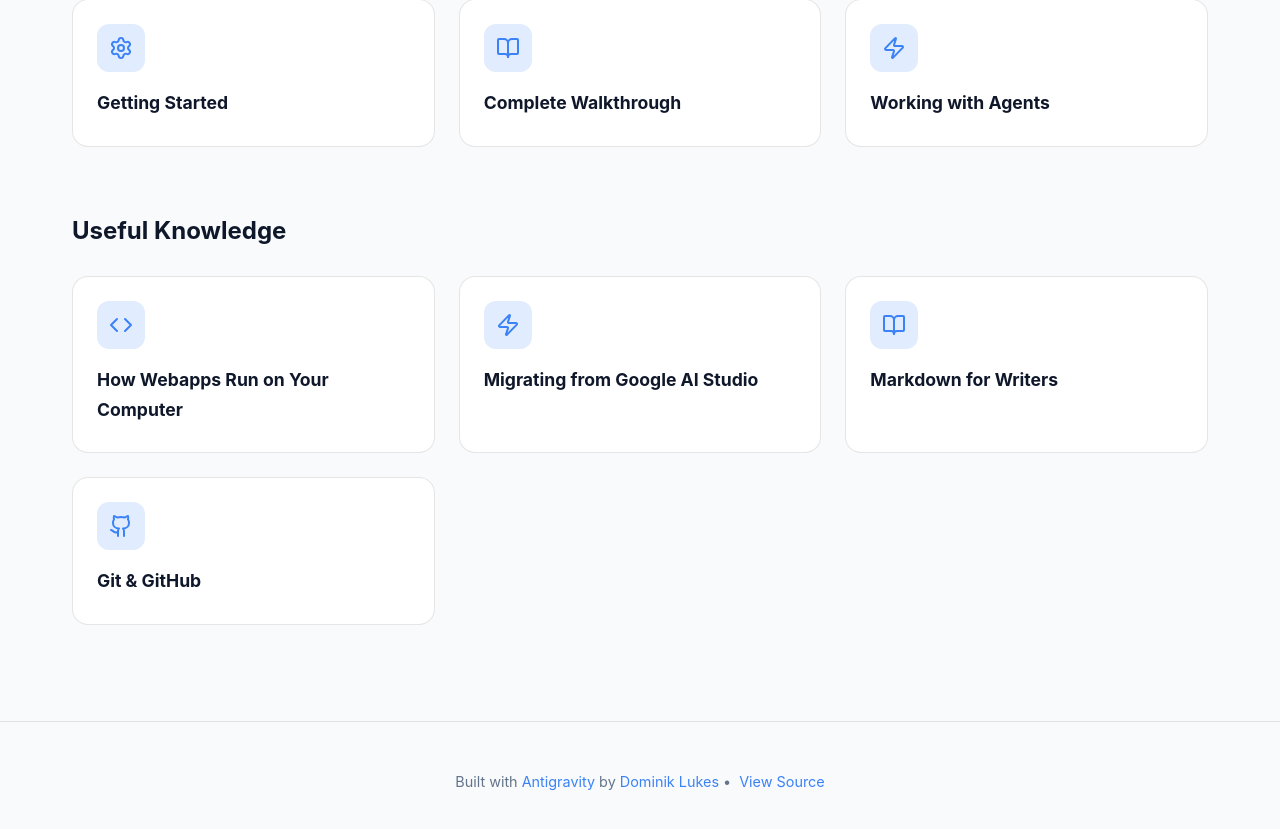
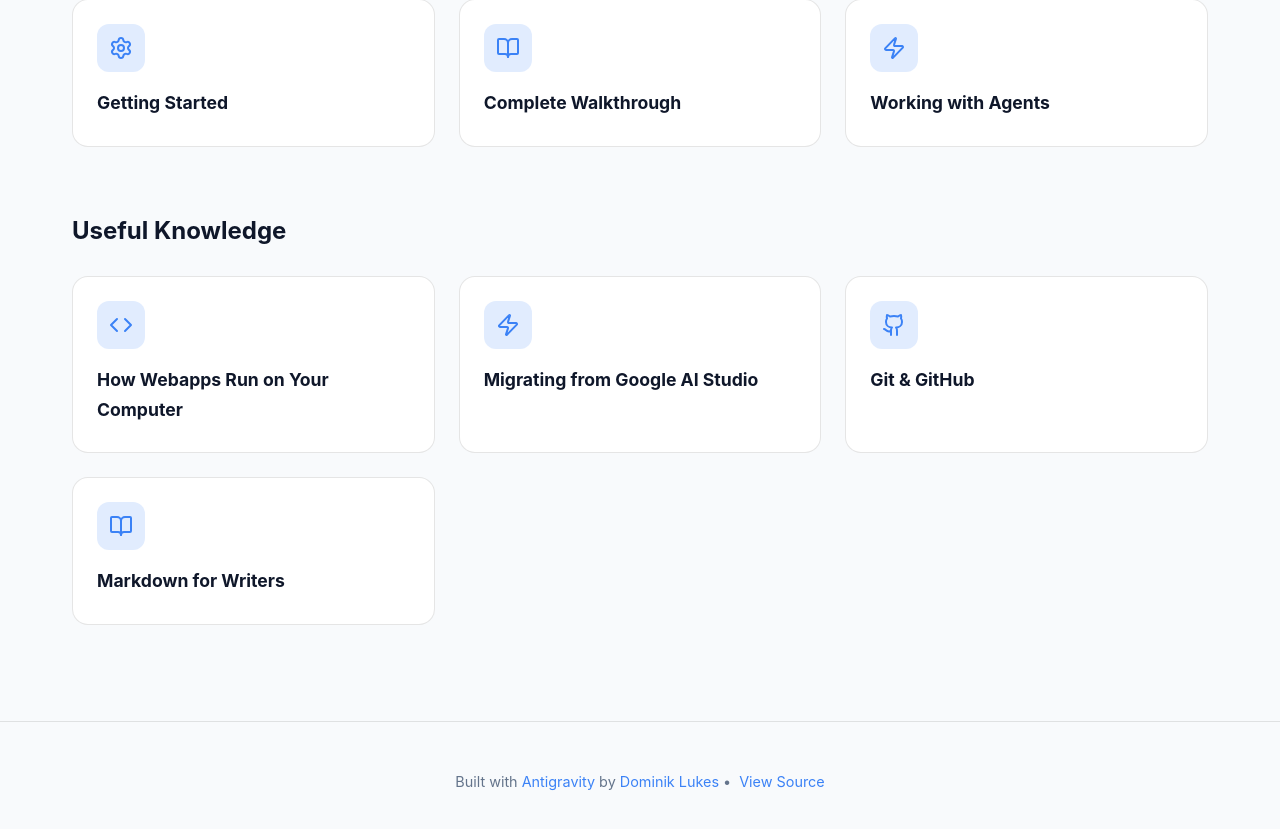
Before and after one commit to techczech/desktop-vibe-guide, a React (Vite) app in the folder website/: page / in a window 1280 px wide. Shown: the part 654-1483 px from the top of the page. Built offline with nearby package versions, Linux system fonts and the light colour scheme.

Commit message:
Reorder Markdown for Writers after Git

```diff
--- a/website/src/App.jsx
+++ b/website/src/App.jsx
@@ -8,8 +8,8 @@ const allDocs = [
   { id: 'workflow', title: 'Working with Agents', icon: <Zap size={20} />, path: '/docs/workflow.md', category: 'key' },
   { id: 'how-websites', title: 'How Webapps Run on Your Computer', icon: <Code size={20} />, path: '/docs/how-websites-work.md', category: 'useful' },
   { id: 'ai-studio', title: 'Migrating from Google AI Studio', icon: <Zap size={20} />, path: '/docs/from-ai-studio.md', category: 'useful' },
+  { id: 'git-github', title: 'Git & GitHub', icon: <Github size={20} />, path: '/docs/git-github-basics.md', category: 'useful' },
   { id: 'markdown', title: 'Markdown for Writers', icon: <BookOpen size={20} />, path: '/docs/markdown-for-writers.md', category: 'useful' },
-  { id: 'git-github', title: 'Git & GitHub', icon: <Github size={20} />, path: '/docs/git-github-basics.md', category: 'useful' },
   { id: 'about', title: 'About', icon: <User size={20} />, path: '/docs/about.md', category: 'other' },
 ];
 
```
